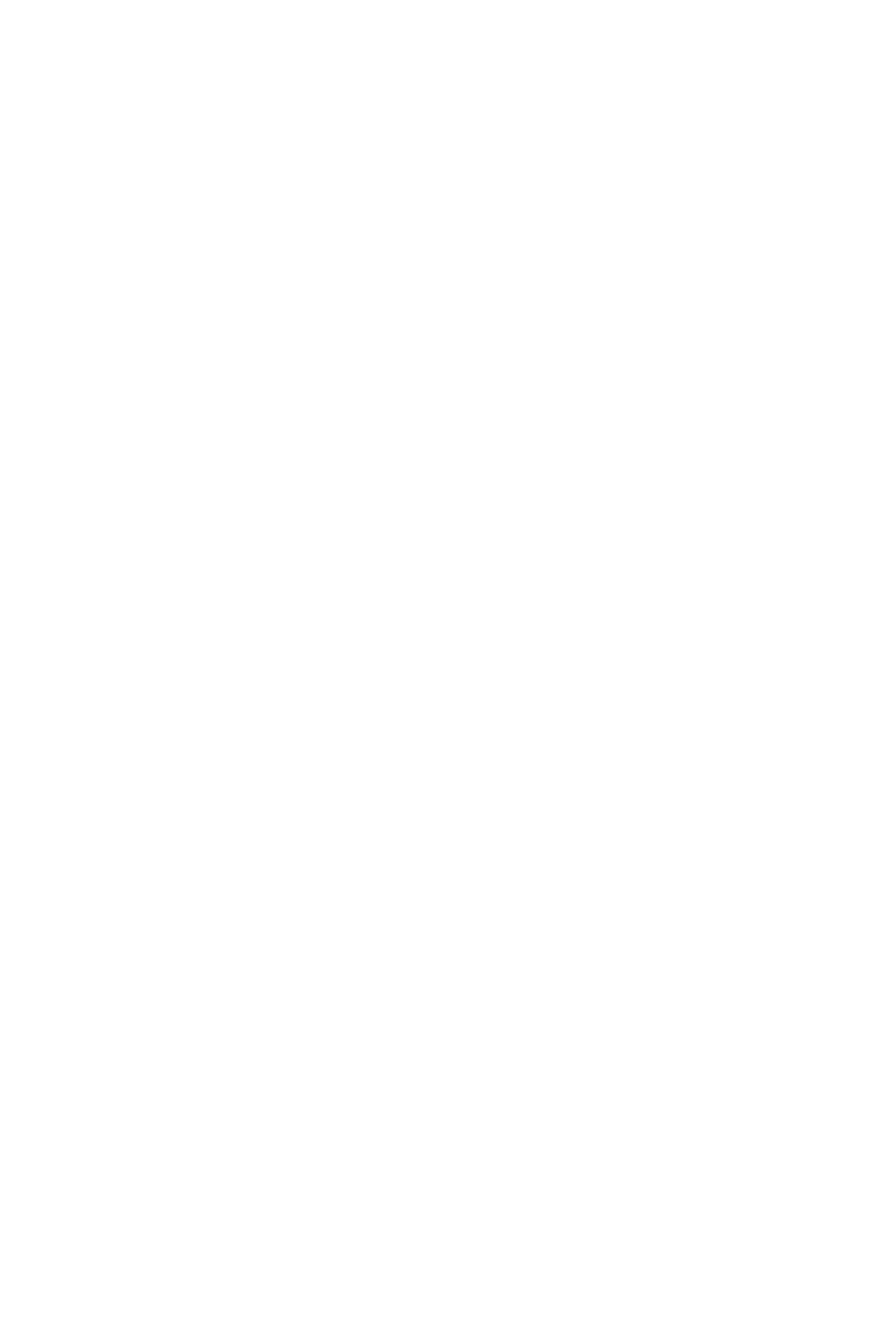
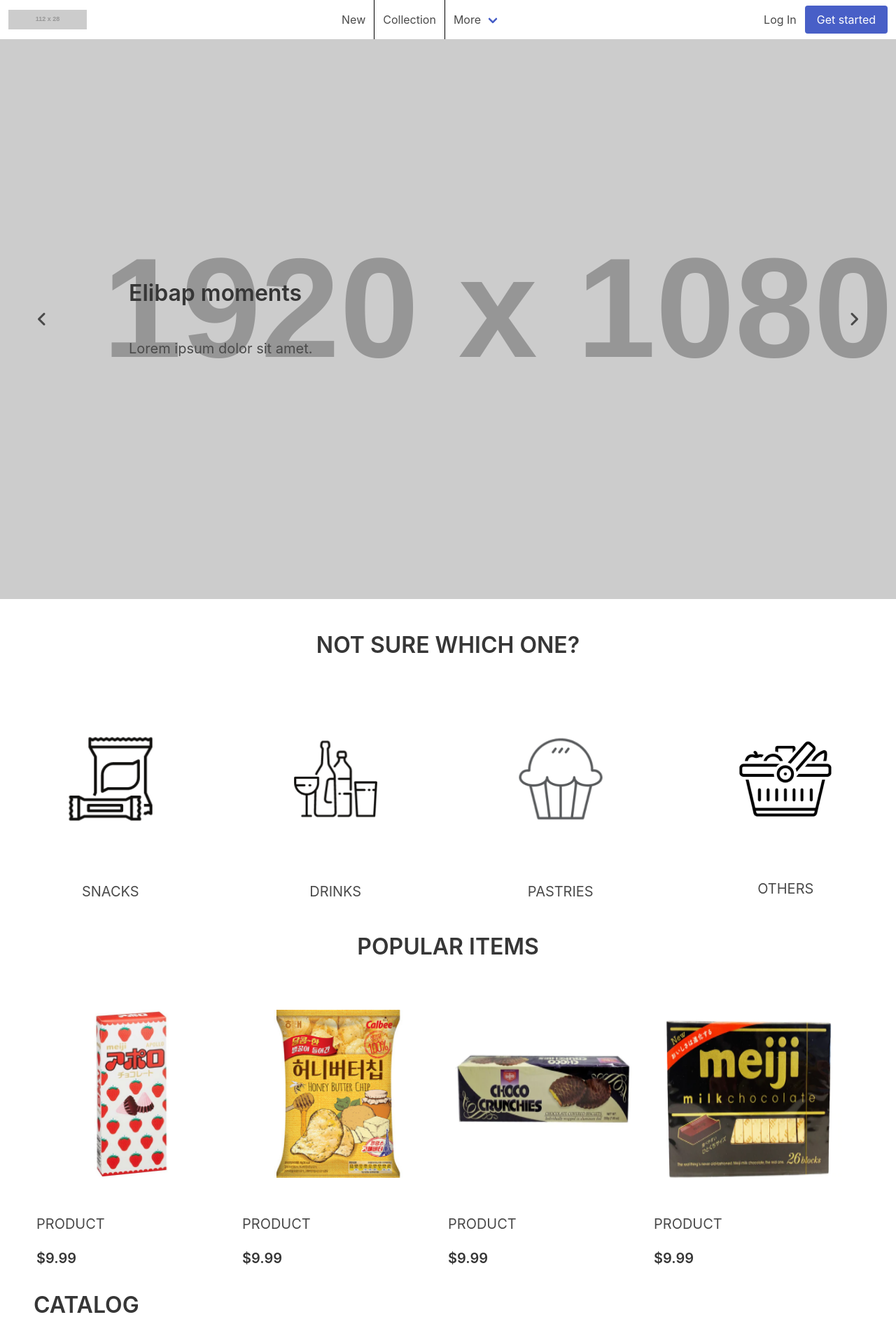
Before and after one commit to Elibaap/elibap-proto, a plain HTML site: page index.html in a window 1280 px wide. Shown: the top 1892 px of the page at 70% size. Before the commit the page ends 800 px from the top, so only its background shows below. Drawn offline with nearby package versions, Linux system fonts and the light colour scheme; placeholder pictures from the web are drawn by us.

Commit message:
design: html css styling complete

```diff
--- a/index.html
+++ b/index.html
@@ -1,23 +1,211 @@
 <!DOCTYPE html>
-<!--[if lt IE 7]>      <html class="no-js lt-ie9 lt-ie8 lt-ie7"> <![endif]-->
-<!--[if IE 7]>         <html class="no-js lt-ie9 lt-ie8"> <![endif]-->
-<!--[if IE 8]>         <html class="no-js lt-ie9"> <![endif]-->
-<!--[if gt IE 8]>      <html class="no-js"> <!--<![endif]-->
 <html>
 
   <head>
     <meta charset="utf-8">
     <meta http-equiv="X-UA-Compatible" content="IE=edge">
-    <title></title>
+    <title>Elibap ng kahirapan</title>
     <meta name="description" content="">
     <meta name="viewport" content="width=device-width, initial-scale=1">
+    <link rel="stylesheet" href="https://cdnjs.cloudflare.com/ajax/libs/font-awesome/6.1.1/css/all.min.css"
+      integrity="sha512-KfkfwYDsLkIlwQp6LFnl8zNdLGxu9YAA1QvwINks4PhcElQSvqcyVLLD9aMhXd13uQjoXtEKNosOWaZqXgel0g=="
+      crossorigin="anonymous" referrerpolicy="no-referrer" />
     <link rel="stylesheet" href="styles.css">
   </head>
 
   <body>
-    <!--[if lt IE 7]>
-      <p class="browsehappy">You are using an <strong>outdated</strong> browser. Please <a href="#">upgrade your browser</a> to improve your experience.</p>
-    <![endif]-->
+    <nav class="navbar" role="navigation" aria-label="main navigation">
+      <div class="navbar-brand">
+        <a class="navbar-item" href="#">
+          <!-- <img src="https://bulma.io/images/bulma-logo.png" width="112" height="28"> -->
+          <img src="https://via.placeholder.com/112x28?text=elibap">
+        </a>
+
+        <a role="button" class="navbar-burger" aria-label="menu" aria-expanded="false" data-target="navbarBasicExample">
+          <span aria-hidden="true"></span>
+          <span aria-hidden="true"></span>
+          <span aria-hidden="true"></span>
+        </a>
+      </div>
+
+      <div id="navbarBasicExample" class="navbar-menu">
+        <div class="navbar-end">
+          <a class="navbar-item separate">
+            New
+          </a>
+
+          <a class="navbar-item separate">
+            Collection
+          </a>
+
+          <div class="navbar-item has-dropdown is-hoverable">
+            <a class="navbar-link">
+              More
+            </a>
+
+            <div class="navbar-dropdown">
+              <a class="navbar-item">
+                About
+              </a>
+              <a class="navbar-item">
+                Jobs
+              </a>
+              <a class="navbar-item">
+                Contact
+              </a>
+              <hr class="navbar-divider">
+              <a class="navbar-item">
+                Report an issue
+              </a>
+            </div>
+          </div>
+        </div>
+
+        <div class="navbar-end">
+          <div class="navbar-item">
+            <a class="navbar-item">Log In</a>
+            <div class="buttons">
+              <!-- <a class="button is">
+                <strong>Log In</strong>
+              </a> -->
+              <a class="button is-link">
+                Get started
+              </a>
+            </div>
+          </div>
+        </div>
+      </div>
+    </nav>
+
+    <section class="hero is-fullheight hero-bg">
+      <div class="hero-body">
+        <span class="icon">
+          <i class="fa-solid fa-angle-left fa-xl"></i>
+        </span>
+        <!-- https://via.placeholder.com/1080x1231 -->
+        <div class="hero-container">
+          <p class="title">
+            Elibap moments
+          </p>
+          <p class="subtitle">
+            Lorem ipsum dolor sit amet.
+          </p>
+        </div>
+        <span class="icon">
+          <i class="fa-solid fa-angle-right fa-xl"></i>
+        </span>
+      </div>
+    </section>
+
+    <section class="category-grid">
+      <h1 class="title category-heading"> NOT SURE WHICH ONE?</h1>
+      <div class="columns">
+        <div class="column">
+          <img src="/assets/img/snacks.png">
+          <p class="subtitle">
+            SNACKS
+          </p>
+        </div>
+        <div class="column">
+          <img src="/assets/img/drinks.png">
+          <p class="subtitle">
+            DRINKS
+          </p>
+        </div>
+        <div class="column">
+          <img src="/assets/img/cupcake.png">
+          <p class="subtitle">
+            PASTRIES
+          </p>
+        </div>
+        <div class="column">
+          <img src="/assets/img/basket.png">
+          <p class="subtitle">
+            OTHERS
+          </p>
+        </div>
+      </div>
+    </section>
+
+    <section class="product-grid">
+      <h1 class="title product-heading">POPULAR ITEMS</h1>
+      <div class="columns item-grid">
+        <div class="product-item">
+          <img src="/assets/img/image 1.png" class="item-img">
+          <p class="subtitle">
+            PRODUCT
+          </p>
+          <p class="subtitle">
+            <strong>$9.99</strong>
+          </p>
+        </div>
+        <div class="product-item">
+          <img src="/assets/img/image 2.png" class="item-img">
+          <p class="subtitle">
+            PRODUCT
+          </p>
+          <p class="subtitle">
+            <strong>$9.99</strong>
+          </p>
+        </div>
+        <div class="product-item">
+          <img src="/assets/img/image 3.png" class="item-img">
+          <p class="subtitle">
+            PRODUCT
+          </p>
+          <p class="subtitle">
+            <strong>$9.99</strong>
+          </p>
+        </div>
+        <div class="product-item">
+          <img src="/assets/img/image 4.png" class="item-img">
+          <p class="subtitle">
+            PRODUCT
+          </p>
+          <p class="subtitle">
+            <strong>$9.99</strong>
+          </p>
+        </div>
+      </div>
+    </section>
+
+    <section class="section">
+      <h1 class="title">CATALOG</h1>
+      <div class="columns">
+        <div class="column">
+          <img src="https://via.placeholder.com/268x490">
+          <p class="subtitle">
+            SOUTHERN ASIA
+          </p>
+        </div>
+        <div class="column">
+          <img src="https://via.placeholder.com/268x490">
+          <p class="subtitle">
+            SOUTHERN EAST ASIA
+          </p>
+        </div>
+        <div class="column">
+          <img src="https://via.placeholder.com/268x490">
+          <p class="subtitle">
+            EASTERN ASIA
+          </p>
+        </div>
+        <div class="column">
+          <img src="https://via.placeholder.com/268x490">
+          <p class="subtitle">
+            PHILIPPINES
+          </p>
+        </div>
+      </div>
+    </section>
+
+    <footer class="footer">
+      <div class="content has-text-centered">
+        <p>
+          <strong>Elibap</strong> by <a href="#">Group 1 - Wala na kami bro</a>.
+        </p>
+      </div>
+    </footer>
 
     <script src="" async defer></script>
   </body>
--- a/styles.css
+++ b/styles.css
@@ -0,0 +1,78 @@
+@import "https://cdn.jsdelivr.net/npm/bulma@0.9.3/css/bulma.min.css";
+@import url('https://fonts.googleapis.com/css2?family=Indie+Flower&family=Inter:wght@400;600;700&family=Montserrat:wght@300;400;600&family=Shadows+Into+Light&display=swap');
+
+/* html {
+  font-family: 'Montserrat', 'Open Sans', 'Sans Serif' !important;
+} */
+
+.separate {
+  border-right: 1px solid black;
+}
+
+.hero-bg {
+  background-image: url("https://via.placeholder.com/1920x1080?text=Elibap");
+  background-size: cover;
+}
+
+.hero-container {
+  display: flex;
+  flex-direction: column;
+  height: 200px;
+  justify-content: space-evenly;
+  margin-left: 7em;
+  margin-right: auto;
+}
+
+.hero-body {
+  width: 100%;
+  justify-content: space-between;
+}
+
+.fa-angle-left .fa-angle-right {
+  width: 50px;
+  height: 50px;
+}
+
+.category-grid {
+  display: flex;
+  flex-direction: column;
+  align-items: center;
+  justify-content: center;
+}
+
+.product-grid {
+  display: flex;
+  flex-direction: column;
+  align-items: center;
+  justify-content: center;
+}
+
+.category-heading {
+  margin-top: 48px;
+}
+
+.product-heading {
+  margin-top: 48px;
+}
+
+.item-grid {
+  margin-top: 48px;
+
+}
+
+.column {
+  display: flex;
+  flex-direction: column;
+  align-items: center;
+  justify-content: center;
+}
+
+.item-img {
+  width: 270px;
+  height: 240px;
+  margin-bottom: 48px;
+}
+
+.product-item {
+  margin-right: 24px;
+}
```
Also changed, not shown: assets/img/basket.png (added), assets/img/cupcake.png (added), assets/img/drinks.png (added), assets/img/image 1.png (added), assets/img/image 2.png (added), assets/img/image 3.png (added), assets/img/image 4.png (added), assets/img/image 5.png (added), assets/img/image 6.png (added), assets/img/image 7.png (added), assets/img/image 8.png (added), assets/img/snacks.png (added).
